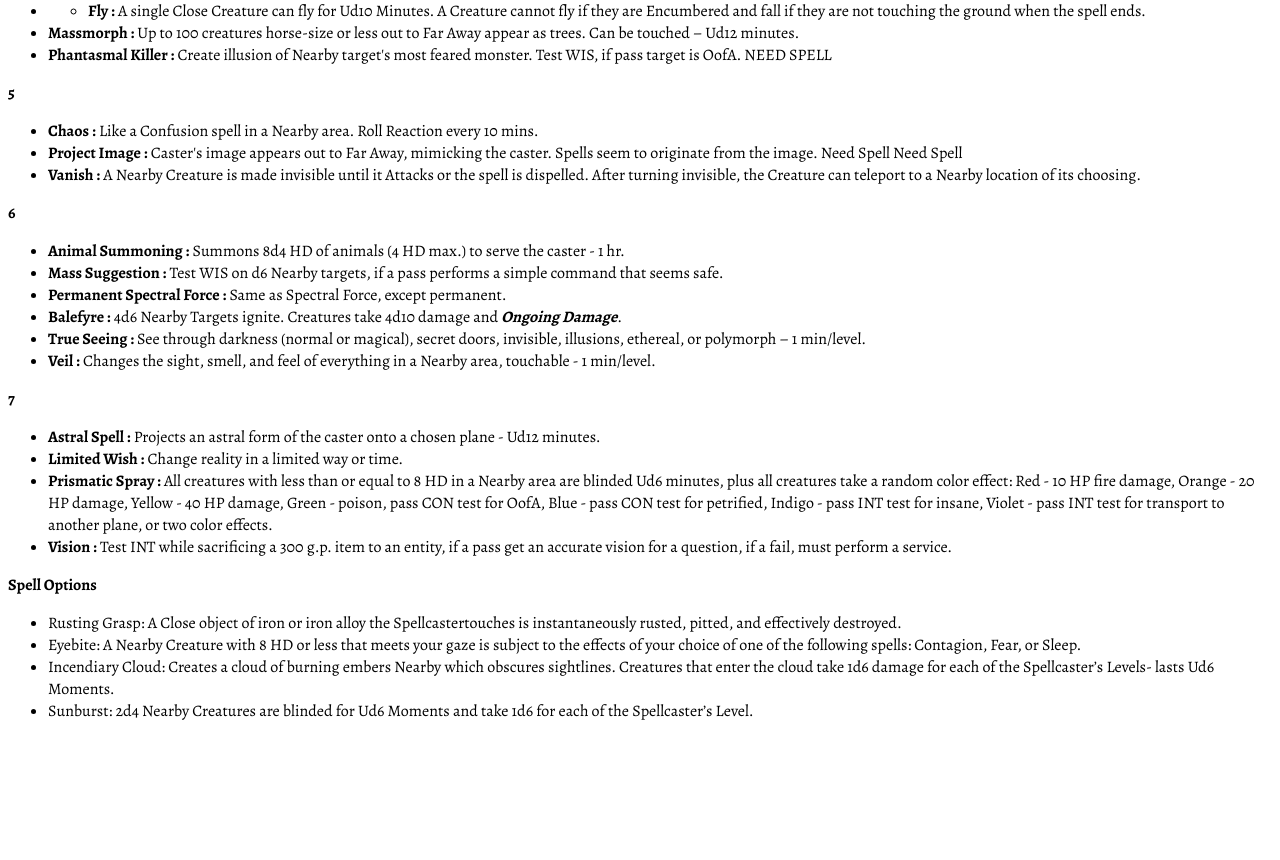
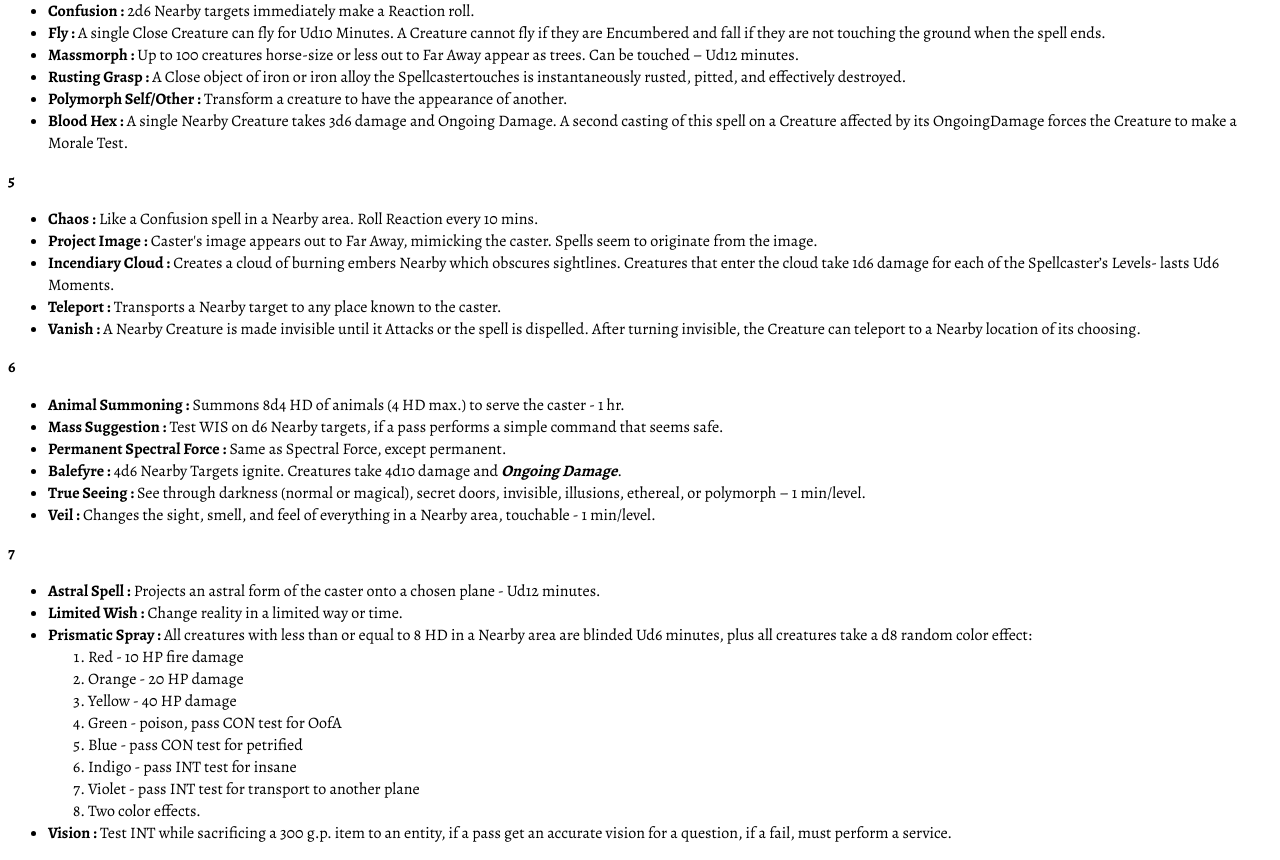
Before and after one commit to matt-gefen/radiant-hack, a Next.js app: page /additional_classes/enchanter in a window 1280 px wide. Shown: the part 1634-2494 px from the top of the page. Before the commit the page ends 2372 px from the top, so only its background shows below. Built offline with nearby package versions, Linux system fonts and the light colour scheme.

Commit message:
enchantments round 2

```diff
--- a/pages/additional_classes/enchanter.mdx
+++ b/pages/additional_classes/enchanter.mdx
@@ -59,8 +59,8 @@ Note: columns are *spell slot levels*, lines are *character levels*.
 
 **1**
 
-* **Charm :** A Nearby target becomes friendly. Test **WIS** each turn to see if the effect lasts.
-* **Dispel Illusion :** Removes a Nearby Illusionist spell.
+* **Charm :** A Nearby target becomes friendly. Test WIS each turn to see if the effect lasts.
+* **Chill Touch:** Test INT for single a Close Creature - on a success, the Creature takes 1d6 damage. If the Creature is undead, it must make a Morale Test instead.
 * **Light :** Create dim light from a Nearby spot or object - Ud8 minutes.
 * **Phantasmal Force :** Creates a Nearby illusion dispelled by touch. Test WIS, on a pass a viewer can be harmed (1d6).
 * **Shield :** Gives the caster Arcane Mail (+2 Armour) - Ud6.
@@ -71,6 +71,7 @@ Note: columns are *spell slot levels*, lines are *character levels*.
 
 * **Blind/Deafen :** Test WIS against a Nearby target, if a pass the target is blind or deaf.
 * **Blur :** Disadvantage in all Melee and Ranged attack rolls against caster - Ud6 rounds.
+* **Dispel Illusion :** Removes a Nearby illusion.
 * **Detect Magic :** Everything Nearby that is magic glows - Ud6 minutes.
 * **Hypnotic Pattern :** 4d6 HD Nearby creatures can't move or act. Test WIS to see if the effect lasts.
 * **Invisibility :** A nearby creature is made invisible until it attacks or dispelled.
@@ -89,44 +90,40 @@ Note: columns are *spell slot levels*, lines are *character levels*.
 **4**
 
 * **Confusion :** 2d6 Nearby targets immediately make a Reaction roll.
-* * **Fly :** A single Close Creature can fly for Ud10 Minutes. A Creature cannot fly if they are Encumbered and fall if they are not touching the ground when the spell ends.
+* **Fly :** A single Close Creature can fly for Ud10 Minutes. A Creature cannot fly if they are Encumbered and fall if they are not touching the ground when the spell ends.
 * **Massmorph :** Up to 100 creatures horse-size or less out to Far Away appear as trees. Can be
 touched – Ud12 minutes.
-* **Phantasmal Killer :** Create illusion of Nearby target's most feared monster. Test WIS, if pass
-target is OofA.
-NEED SPELL
+* **Rusting Grasp :** A Close object of iron or iron alloy the Spellcastertouches is instantaneously rusted, pitted, and effectively destroyed.
+* **Polymorph Self/Other :** Transform a creature to have the appearance of another.
+* **Blood Hex :** A single Nearby Creature takes 3d6 damage and Ongoing Damage. A second casting of this spell on a Creature affected by its OngoingDamage forces the Creature to make a Morale Test.
 
 **5**
 
 * **Chaos :** Like a Confusion spell in a Nearby area. Roll Reaction every 10 mins.
-* **Project Image :** Caster's image appears out to Far Away, mimicking the caster. Spells seem to
-originate from the image.
-Need Spell
-Need Spell
+* **Project Image :** Caster's image appears out to Far Away, mimicking the caster. Spells seem to originate from the image.
+* **Incendiary Cloud :** Creates a cloud of burning embers Nearby which obscures sightlines. Creatures that enter the cloud take 1d6 damage for each of the Spellcaster’s Levels- lasts Ud6 Moments.
+* **Teleport :** Transports a Nearby target to any place known to the caster.
 * **Vanish :** A Nearby Creature is made invisible until it Attacks or the spell is dispelled. After turning invisible, the Creature can teleport to a Nearby location of its choosing.
 
 **6**
 * **Animal Summoning :** Summons 8d4 HD of animals (4 HD max.) to serve the caster - 1 hr.
-* **Mass Suggestion :** Test WIS on d6 Nearby targets, if a pass performs a simple command that
-seems safe.
+* **Mass Suggestion :** Test WIS on d6 Nearby targets, if a pass performs a simple command that seems safe.
 * **Permanent Spectral Force :** Same as Spectral Force, except permanent.
 * **Balefyre :** 4d6 Nearby Targets ignite. Creatures take 4d10 damage and ***Ongoing Damage***.
-* **True Seeing :** See through darkness (normal or magical), secret doors, invisible, illusions,
-ethereal, or polymorph – 1 min/level.
+* **True Seeing :** See through darkness (normal or magical), secret doors, invisible, illusions, ethereal, or polymorph – 1 min/level.
 * **Veil :** Changes the sight, smell, and feel of everything in a Nearby area, touchable - 1 min/level.
 
 **7**
 
 * **Astral Spell :** Projects an astral form of the caster onto a chosen plane - Ud12 minutes.
 * **Limited Wish :** Change reality in a limited way or time.
-* **Prismatic Spray :** All creatures with less than or equal to 8 HD in a Nearby area are blinded Ud6 minutes, plus all creatures take a random color effect: Red - 10 HP fire damage, Orange - 20 HP damage, Yellow - 40 HP damage, Green - poison, pass CON test for OofA, Blue - pass CON test for petrified, Indigo - pass INT test for insane, Violet - pass INT test for transport to another plane, or two color effects.
+* **Prismatic Spray :** All creatures with less than or equal to 8 HD in a Nearby area are blinded Ud6 minutes, plus all creatures take a d8 random color effect:
+  1. Red - 10 HP fire damage
+  2. Orange - 20 HP damage
+  3. Yellow - 40 HP damage
+  4. Green - poison, pass CON test for OofA
+  5. Blue - pass CON test for petrified
+  6. Indigo - pass INT test for insane
+  7. Violet - pass INT test for transport to another plane
+  8. Two color effects.
 * **Vision :** Test INT while sacrificing a 300 g.p. item to an entity, if a pass get an accurate vision for a question, if a fail, must perform a service.
-
-
-
-
-**Spell Options**
-* Rusting Grasp: A Close object of iron or iron alloy the Spellcastertouches is instantaneously rusted, pitted, and effectively destroyed.
-* Eyebite: A Nearby Creature with 8 HD or less that meets your gaze is subject to the effects of your choice of one of the following spells: Contagion, Fear, or Sleep.
-* Incendiary Cloud: Creates a cloud of burning embers Nearby which obscures sightlines. Creatures that enter the cloud take 1d6 damage for each of the Spellcaster’s Levels- lasts Ud6 Moments.
-* Sunburst: 2d4 Nearby Creatures are blinded for Ud6 Moments and take 1d6 for each of the Spellcaster’s Level.
--- a/pages/classes/magician.mdx
+++ b/pages/classes/magician.mdx
@@ -92,7 +92,7 @@ Note: columns are *spell slot levels*, lines are *character levels*.
 **5**
 
 * **Animate Dead :** Create 2d4 Skeletons/Zombies with HD/level, from nearby bodies.
-* **Cloudkill :** Anyone with less than 5HD that touches it must test INT or be OofA – 1hr.
+* **Cloudkill :** Creates a toxic cloud Nearby, Creaturesthat touch it are taken OofA - lasts Ud4 Moments.
 * **Conjure Elemental :** Create an Elemental of chosen type with 3d4 HD.
 * **Contact Higher Plane :** Ask three questions and receive truthful answers from the outer gods.
 * **Feeblemind :** Reduce a Nearby target's **INT** to 4 - Ud6 Moments.
```
